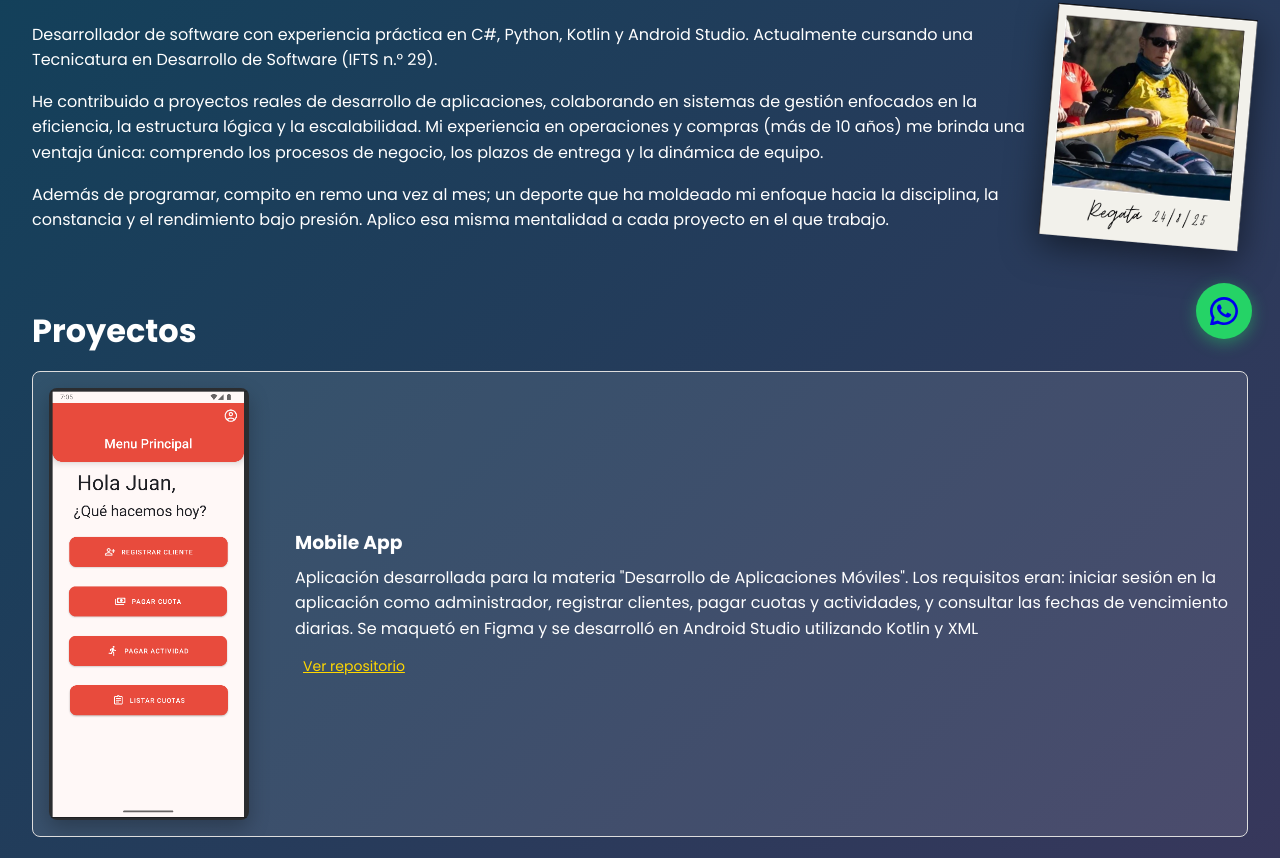
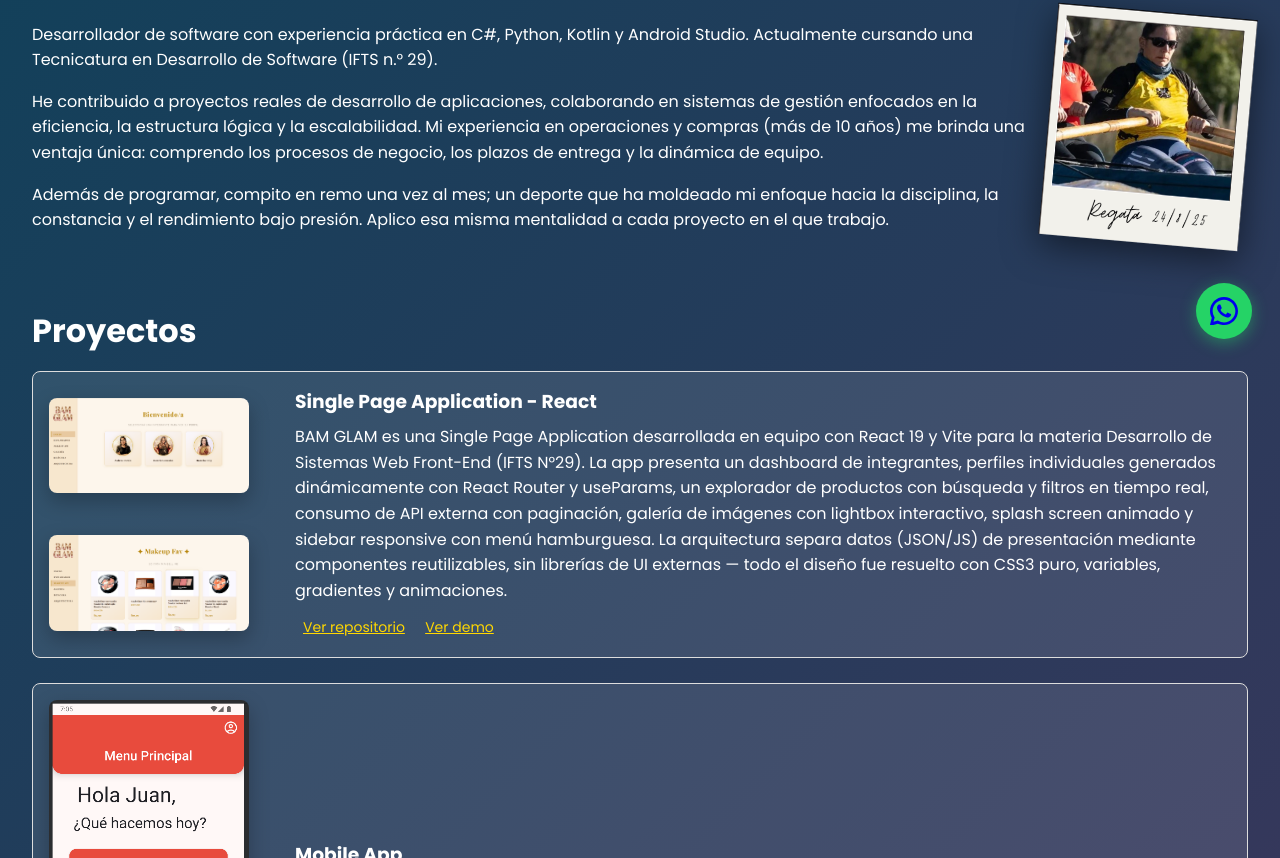
Before and after one commit to roigmar/RoigMarcelaPortfolio, a plain HTML site: page index.html in a window 1280 px wide. Shown: the part 433-1291 px from the top of the page. Drawn offline with Linux system fonts and the light colour scheme.

Commit message:
actualización de proyecto

```diff
--- a/index.html
+++ b/index.html
@@ -58,6 +58,28 @@
         <section id="proyectos">
             <h2 data-i18n="projectsTitle">Proyectos</h2>
             <div class="projects-grid">
+                <div class="card">
+                    <div class="card-images">
+                        <img src="img/dashboard.png" alt="Pantalla inicio SPA" class="card-img">
+                        <img src="img/api.png" alt="Pantalla consumo Api" class="card-img">
+                    </div>
+                    <div class="card-content">
+                        <h3 data-i18n="singlePageAppTitle">Single Page Application - React</h3>
+                        <p data-i18n="singlePageAppDesc">
+                            BAM GLAM es una Single Page Application desarrollada en equipo con React 19 y Vite para la
+                            materia Desarrollo de Sistemas Web Front-End (IFTS N°29). La app presenta un dashboard de
+                            integrantes, perfiles individuales generados dinámicamente con React Router y useParams, un
+                            explorador de productos con búsqueda y filtros en tiempo real, consumo de API externa con
+                            paginación, galería de imágenes con lightbox interactivo, splash screen animado y sidebar
+                            responsive con menú hamburguesa. La arquitectura separa datos (JSON/JS) de presentación
+                            mediante componentes reutilizables, sin librerías de UI externas — todo el diseño fue
+                            resuelto con CSS3 puro, variables, gradientes y animaciones.</p>
+                        <a href="https://github.com/roigmar/tp2-fronted-22" target="_blank" class="project-link"
+                            data-i18n="viewRepository">Ver repositorio</a>
+                        <a href="https://tp2-frontend-22.vercel.app/" target="_blank" class="project-link" data-i18n="viewDemo">Ver
+                            demo</a>
+                    </div>
+                </div>
                 <div class="card">
                     <img src="img/appMobile.png" alt="Imagen de la pantalla de inicio de una aplicación móvil"
                         class="card-img">
@@ -230,11 +252,13 @@
         </section>
     </main>
     <a href="https://wa.me/5491140233152" target="_blank" class="whatsapp-fab" aria-label="Contactar por WhatsApp">
-    <svg xmlns="http://www.w3.org/2000/svg" viewBox="0 0 24 24" fill="currentColor" width="28" height="28">
-        <path d="M17.472 14.382c-.297-.149-1.758-.867-2.03-.967-.273-.099-.471-.148-.67.15-.197.297-.767.966-.94 1.164-.173.199-.347.223-.644.075-.297-.15-1.255-.463-2.39-1.475-.883-.788-1.48-1.761-1.653-2.059-.173-.297-.018-.458.13-.606.134-.133.298-.347.446-.52.149-.174.198-.298.298-.497.099-.198.05-.371-.025-.52-.075-.149-.669-1.612-.916-2.207-.242-.579-.487-.5-.669-.51-.173-.008-.371-.01-.57-.01-.198 0-.52.074-.792.372-.272.297-1.04 1.016-1.04 2.479 0 1.462 1.065 2.875 1.213 3.074.149.198 2.096 3.2 5.077 4.487.709.306 1.262.489 1.694.625.712.227 1.36.195 1.871.118.571-.085 1.758-.719 2.006-1.413.248-.694.248-1.289.173-1.413-.074-.124-.272-.198-.57-.347z"/>
-        <path d="M12 0C5.373 0 0 5.373 0 12c0 2.124.558 4.118 1.535 5.845L.057 23.571a.75.75 0 0 0 .921.921l5.704-1.484A11.953 11.953 0 0 0 12 24c6.627 0 12-5.373 12-12S18.627 0 12 0zm0 21.75a9.713 9.713 0 0 1-4.953-1.355l-.355-.211-3.687.96.984-3.595-.232-.371A9.718 9.718 0 0 1 2.25 12C2.25 6.615 6.615 2.25 12 2.25S21.75 6.615 21.75 12 17.385 21.75 12 21.75z"/>
-    </svg>
-</a>
+        <svg xmlns="http://www.w3.org/2000/svg" viewBox="0 0 24 24" fill="currentColor" width="28" height="28">
+            <path
+                d="M17.472 14.382c-.297-.149-1.758-.867-2.03-.967-.273-.099-.471-.148-.67.15-.197.297-.767.966-.94 1.164-.173.199-.347.223-.644.075-.297-.15-1.255-.463-2.39-1.475-.883-.788-1.48-1.761-1.653-2.059-.173-.297-.018-.458.13-.606.134-.133.298-.347.446-.52.149-.174.198-.298.298-.497.099-.198.05-.371-.025-.52-.075-.149-.669-1.612-.916-2.207-.242-.579-.487-.5-.669-.51-.173-.008-.371-.01-.57-.01-.198 0-.52.074-.792.372-.272.297-1.04 1.016-1.04 2.479 0 1.462 1.065 2.875 1.213 3.074.149.198 2.096 3.2 5.077 4.487.709.306 1.262.489 1.694.625.712.227 1.36.195 1.871.118.571-.085 1.758-.719 2.006-1.413.248-.694.248-1.289.173-1.413-.074-.124-.272-.198-.57-.347z" />
+            <path
+                d="M12 0C5.373 0 0 5.373 0 12c0 2.124.558 4.118 1.535 5.845L.057 23.571a.75.75 0 0 0 .921.921l5.704-1.484A11.953 11.953 0 0 0 12 24c6.627 0 12-5.373 12-12S18.627 0 12 0zm0 21.75a9.713 9.713 0 0 1-4.953-1.355l-.355-.211-3.687.96.984-3.595-.232-.371A9.718 9.718 0 0 1 2.25 12C2.25 6.615 6.615 2.25 12 2.25S21.75 6.615 21.75 12 17.385 21.75 12 21.75z" />
+        </svg>
+    </a>
 </body>
 <footer class="site-footer">
     <div class="footer-container">
--- a/js/translations.js
+++ b/js/translations.js
@@ -14,6 +14,8 @@ const translations = {
         aboutMeP3: "Además de programar, compito en remo una vez al mes; un deporte que ha moldeado mi enfoque hacia la disciplina, la constancia y el rendimiento bajo presión. Aplico esa misma mentalidad a cada proyecto en el que trabajo.",
 
         projectsTitle: "Proyectos",
+        singlePageAppTitle: "Single Page Application - React",
+        singlePageAppDesc: "BAM GLAM es una Single Page Application desarrollada en equipo con React 19 y Vite para la materia Desarrollo de Sistemas Web Front-End (IFTS N°29). La app presenta un dashboard de integrantes, perfiles individuales generados dinámicamente con React Router y useParams, un explorador de productos con búsqueda y filtros en tiempo real, consumo de API externa con paginación, galería de imágenes con lightbox interactivo, splash screen animado y sidebar responsive con menú hamburguesa. La arquitectura separa datos (JSON/JS) de presentación mediante componentes reutilizables, sin librerías de UI externas — todo el diseño fue resuelto con CSS3 puro, variables, gradientes y animaciones.",
         mobileAppTitle: "Mobile App",
         mobileAppDesc: "Aplicación desarrollada para la materia \"Desarrollo de Aplicaciones Móviles\". Los requisitos eran: iniciar sesión en la aplicación como administrador, registrar clientes, pagar cuotas y actividades, y consultar las fechas de vencimiento diarias. Se maquetó en Figma y se desarrolló en Android Studio utilizando Kotlin y XML",
         viewRepository: "Ver repositorio",
@@ -81,6 +83,8 @@ const translations = {
         aboutMeP3: "Outside of coding, I compete in rowing once a month — a sport that has shaped my approach to discipline, consistency, and performing under pressure. I bring that same mindset to every project I work on.",
 
         projectsTitle: "Projects",
+        singlePageAppTitle: "Single Page Application - React",
+        singlePageAppDesc: "BAM GLAM is a Single Page Application built as a team project using React 19 and Vite for the Web Front-End Development course (IFTS N°29). The app features a member dashboard, dynamically rendered individual profiles using React Router and useParams, a product explorer with real-time search and filters, external API consumption with pagination, an image gallery with interactive lightbox, animated splash screen, and a responsive sidebar with hamburger menu. The architecture separates data (JSON/JS) from presentation through reusable components, with no external UI libraries — all design handled with pure CSS3, custom properties, gradients, and animations.",
         mobileAppTitle: "Mobile App",
         mobileAppDesc: "Application developed for the \"Mobile Application Development\" subject. The requirements were: log in to the application as an administrator, register customers, pay fees and activities, and check daily due dates. It was designed in Figma and developed in Android Studio using Kotlin and XML.",
         viewRepository: "View repository",
```
Also changed, not shown: img/api.png (added), img/dashboard.png (added).
